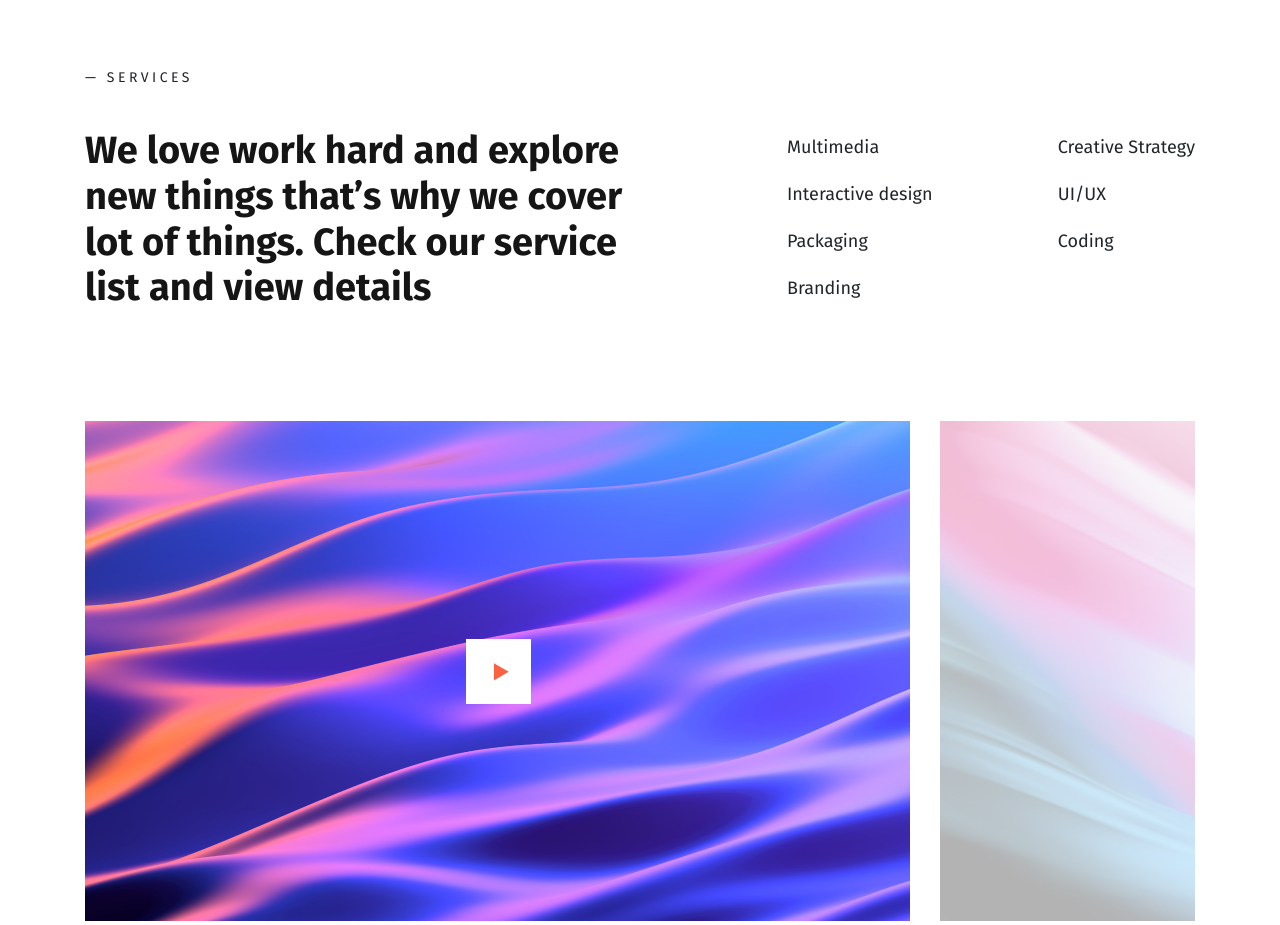
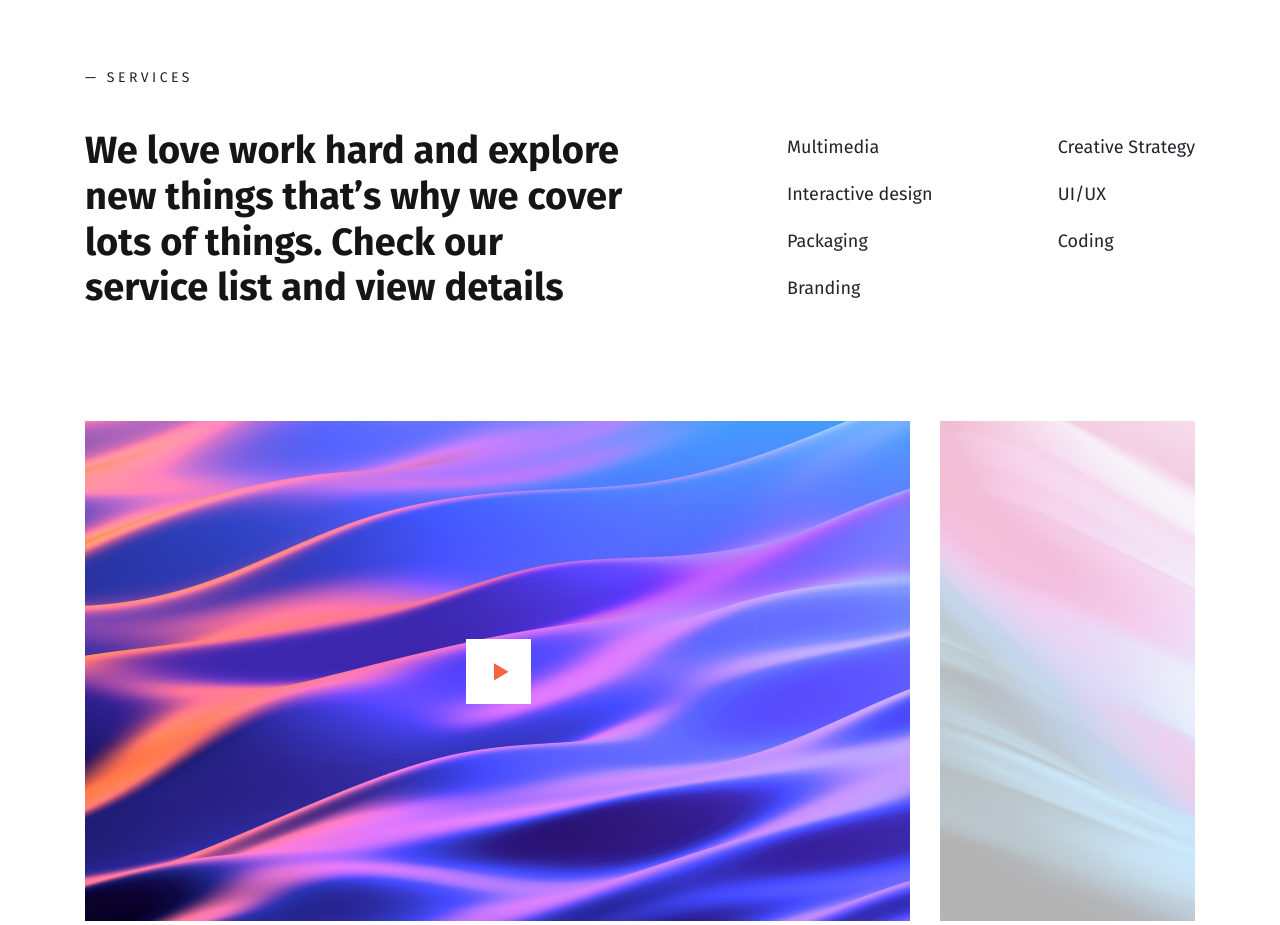
Before and after one commit to AlizhanKenesbay/Gravity, a plain HTML site: page index.html in a window 1280 px wide. Shown: the part 1500-2425 px from the top of the page. Drawn offline with Linux system fonts and the light colour scheme.

Commit message:
Change section-title__heading

```diff
--- a/index.html
+++ b/index.html
@@ -110,7 +110,7 @@
                         </p>
                         <h2 class="section-title__heading">
                             We love work hard and explore new
-                            things that’s why we cover lot of things.
+                            things that’s why we cover lots of things.
                             Check our service list and view details
                         </h2>
                     </div>
```
